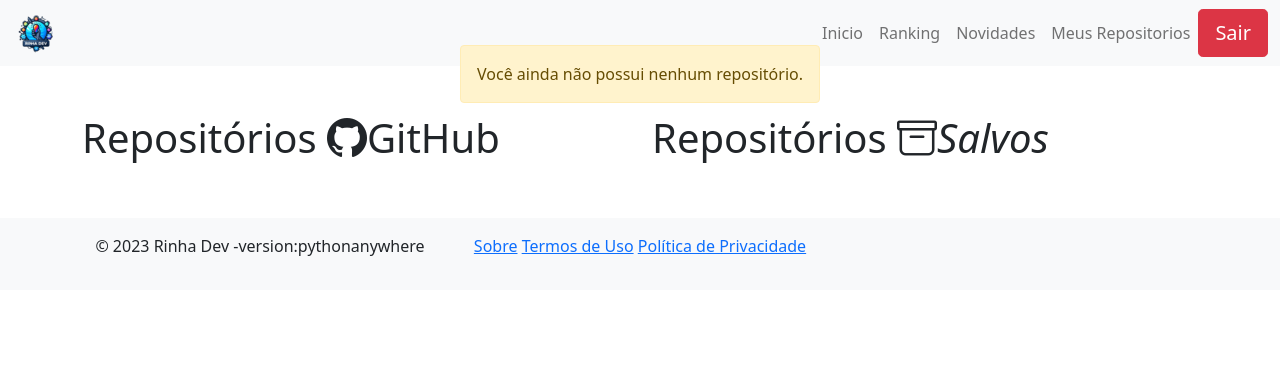
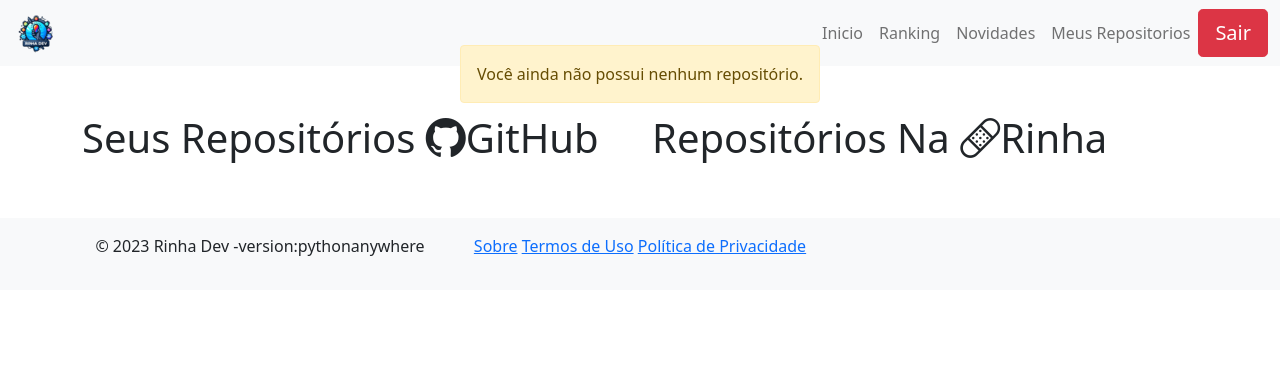
Before and after one commit to mabeldev/Rinha-Dev, a Django app: page /repositories in a window 1280 px wide. Shown: the top 366 px of the page. Run offline with Django 5.2, Linux system fonts and the light colour scheme; the visitor is signed in with stand-in values (Sample User, id 1); data that the repository does not hold is empty.

Commit message:
fix repositorios html

```diff
--- a/templates/repositorios/repositorios.html
+++ b/templates/repositorios/repositorios.html
@@ -3,7 +3,7 @@
 <main class="container mt-5">
     <div class="row">
         <div class="col-lg-6">
-            <h1 class="display-20">Repositórios <i class="bi bi-github"></i>GitHub</h1>
+            <h1 class="display-20">Seus Repositórios <i class="bi bi-github"></i>GitHub</h1>
             {% for repo in git_repos %}
             <div class="card mb-3">
                 <div class="card-body">
@@ -35,7 +35,7 @@
             {% include 'shared/pagination.html' with page_data=git_repos page_name='git_page' %}
         </div>
         <div class="col-lg-6">
-            <h1 class="display-20">Repositórios <i class="bi bi-archive">Salvos</i> </h1>
+            <h1 class="display-20">Repositórios Na <i class="bi bi-bandaid"></i>Rinha</h1>
             {% for repo in db_repos %}
             <div class="card mb-3">
                 <div class="card-body">
```
